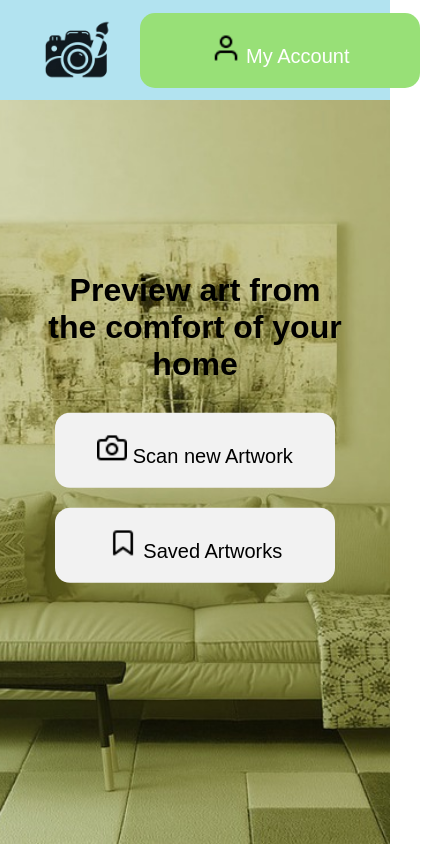
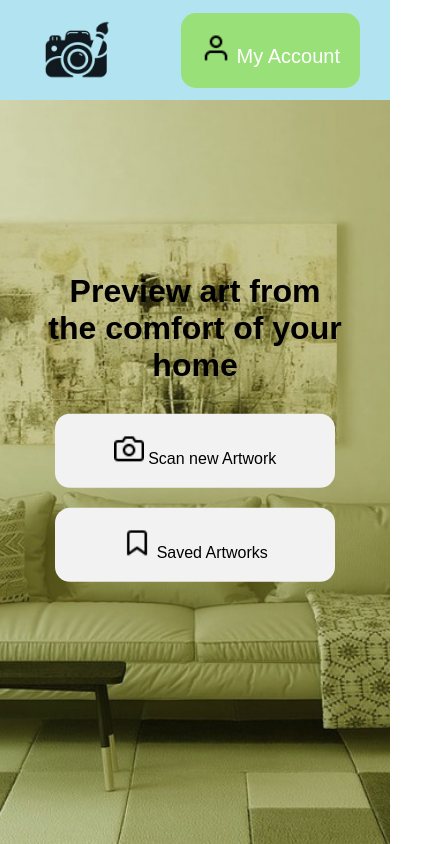
Before and after one commit to TeoField-Marsham/HCI_Assignment_4, a plain HTML site: page home.html in a window 390 px wide. Shown: the whole page, 430 px wide, since content can reach past the window. Drawn offline with Linux system fonts and the light colour scheme.

Commit message:
button tweaks

```diff
--- a/home.html
+++ b/home.html
@@ -76,9 +76,10 @@
   }
 
 @media only screen and (max-width: 600px) {
-  .button {
-    padding: 20px 20px;
-    min-width: 280px;
+  .main-button {
+    padding: 20px 40px; /* Increase padding for wider appearance */
+    font-size: 16px; /* Optional: Adjust font size if needed */
+    min-width: 280px; /* Increase minimum width */
   }
 }
 </style>
@@ -101,12 +102,12 @@
   <div class="content">
     <!-- <img src="images/sofa.jpg" alt="Sofa"> -->
     <h1>Preview art from the comfort of your home</h1>
-      <button class="button">
+    <button class="button main-button">
         <img src="images/camera.png" alt="Scan">
         Scan new Artwork
       </button>
       <a href="saved_page.html" style="text-decoration: none; color: inherit;">
-        <button class="button">
+        <button class="button main-button">
             <img src="images/bookmark.png" alt="Saved">
             Saved Artworks
         </button>
```
